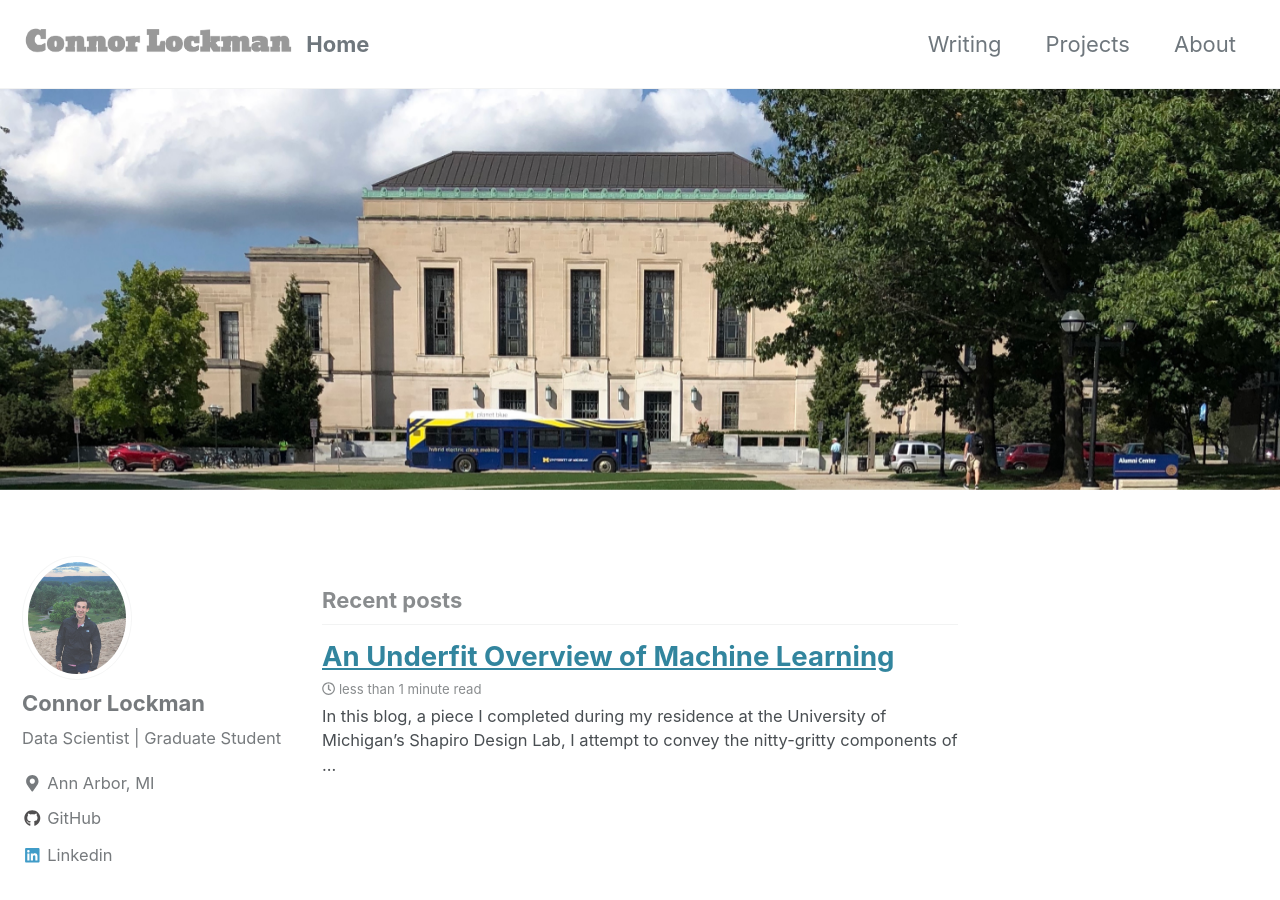
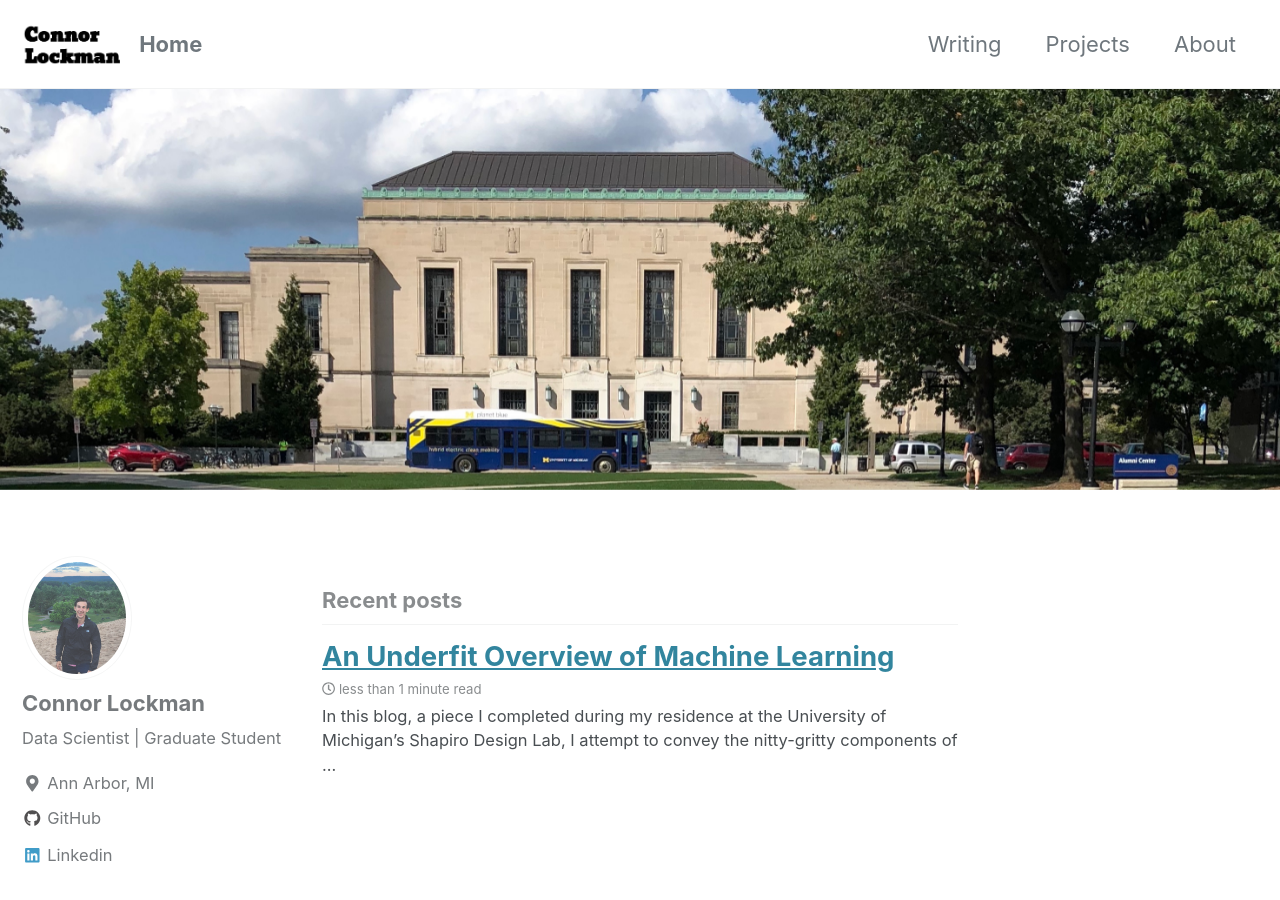
Before and after one commit to connorlockman/connorlockman.github.io, a Jekyll site: the page built from index.html, in a window 1280 px wide and 900 px high. Built offline with Jekyll 4.4.1, drawn with Linux system fonts in a browser that asks for light colours; cached includes are drawn as plain includes; nearby versions of some CDN libraries; the list of posts is cut into pages by our own code.

Commit message:
update logo

```diff
--- a/_config.yml
+++ b/_config.yml
@@ -24,7 +24,7 @@
 baseurl                  : # the subpath of your site, e.g. "/blog"
 repository               : # GitHub username/repo-name e.g. "mmistakes/minimal-mistakes"
 teaser                   : # path of fallback teaser image, e.g. "/assets/images/500x300.png"
-logo                     : "assets/images/name1.png" # path of logo image to display in the masthead, e.g. "/assets/images/88x88.png"
+logo                     : "assets/images/name2.png" # path of logo image to display in the masthead, e.g. "/assets/images/88x88.png"
 masthead_title           : # overrides the website title displayed in the masthead, use " " for no title
 # breadcrumbs            : false # true, false (default)
 words_per_minute         : 200
```
Also changed, not shown: assets/images/name2.png (added).
